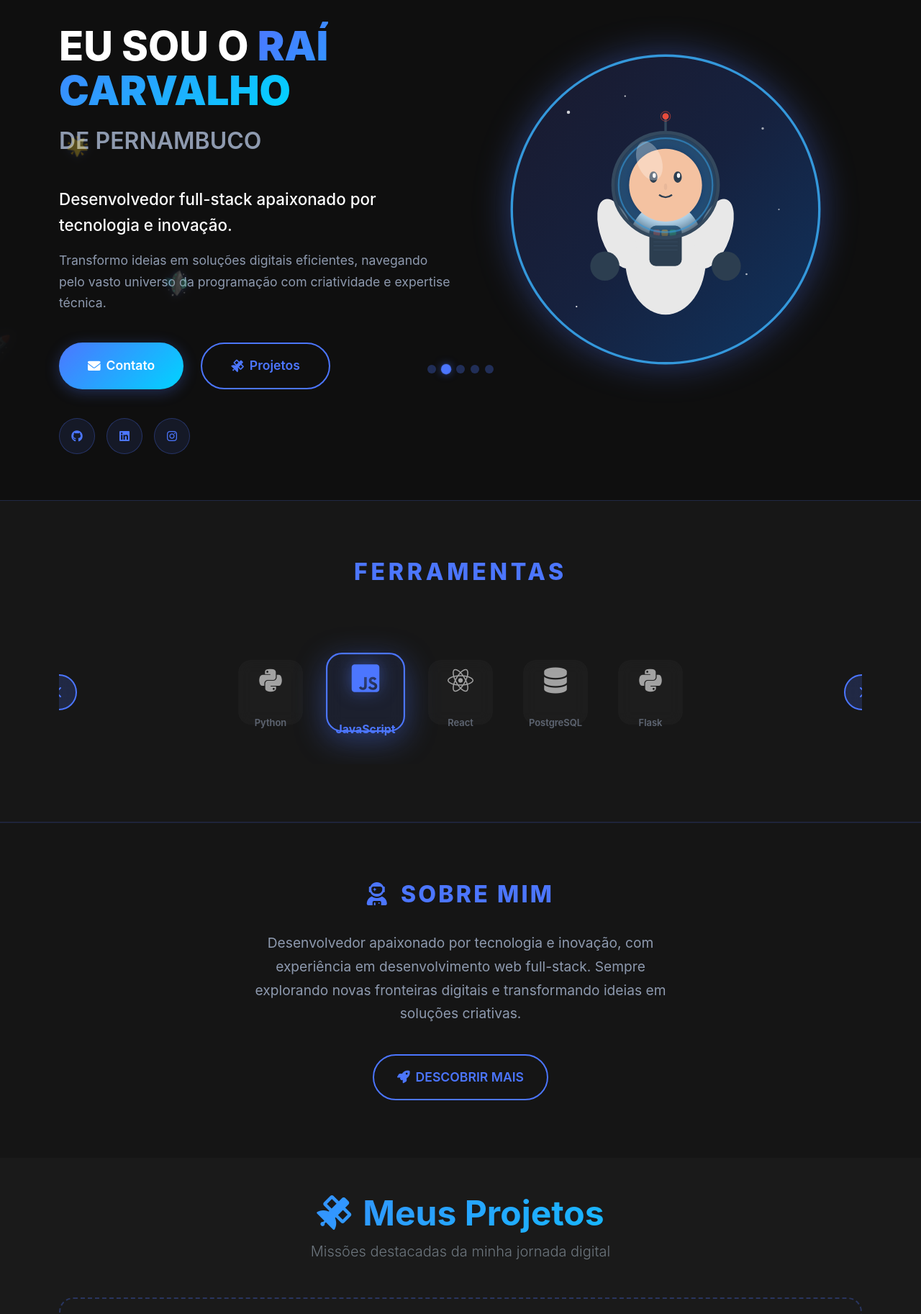
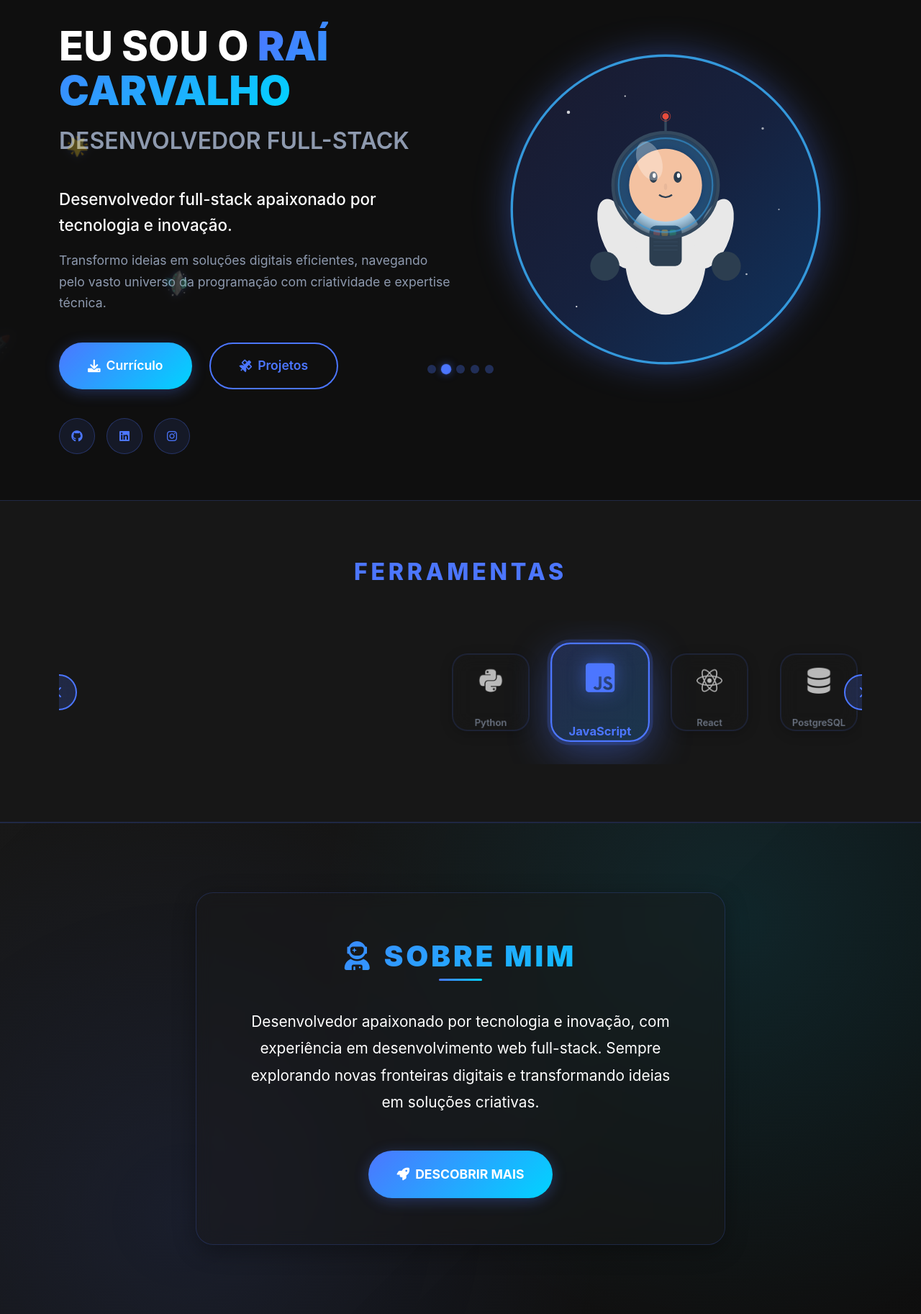
Before and after one commit to Rai123100/Portifolio, a Flask app: page / in a window 1280 px wide. Shown: the part 265-2091 px from the top of the page at 72% size. Run offline with Flask 3, Linux system fonts and the light colour scheme; data that the repository does not hold is empty.

Commit message:
Enhance website aesthetics and carousel functionality for a modern feel
Refactor CSS for improved layout and visual appeal, update the "About Me" section, and enhance the skills carousel with smoother transitions and centering. Change the main page CTA from "Contact" to "Download CV" and update personal details from "Pernambuco" to "Full-Stack Developer" across relevant pages.

Replit-Commit-Author: Agent
Replit-Commit-Session-Id: c49672f6-7531-4e2b-a307-6734338ccf0c
Replit-Commit-Checkpoint-Type: full_checkpoint
Replit-Commit-Screenshot-Url: https://storage.googleapis.com/screenshot-production-us-central1/c01c1622-9337-4499-a1b0-0557b84cf020/c49672f6-7531-4e2b-a307-6734338ccf0c/BzD7Jud

```diff
--- a/static/css/style.css
+++ b/static/css/style.css
@@ -581,8 +581,9 @@ body {
     display: flex;
     gap: 2rem;
     align-items: center;
-    justify-content: center;
-    transition: transform 0.4s cubic-bezier(0.4, 0, 0.2, 1);
+    justify-content: flex-start;
+    transition: transform 0.5s cubic-bezier(0.25, 0.46, 0.45, 0.94);
+    will-change: transform;
 }
 
 .skill-card {
@@ -590,31 +591,54 @@ body {
     flex-direction: column;
     align-items: center;
     justify-content: center;
-    width: 100px;
-    height: 100px;
-    border-radius: 20px;
-    background: rgba(255, 255, 255, 0.05);
-    border: 2px solid transparent;
-    transition: all 0.4s cubic-bezier(0.4, 0, 0.2, 1);
+    width: 120px;
+    height: 120px;
+    border-radius: 24px;
+    background: rgba(26, 26, 26, 0.8);
+    border: 2px solid rgba(76, 118, 255, 0.2);
+    transition: all 0.5s cubic-bezier(0.25, 0.46, 0.45, 0.94);
     cursor: pointer;
     position: relative;
-    backdrop-filter: blur(10px);
-    opacity: 0.6;
+    backdrop-filter: blur(15px);
+    opacity: 0.7;
     transform: scale(0.9);
+    flex-shrink: 0;
+    box-shadow: 0 4px 20px rgba(0, 0, 0, 0.3);
+}
+
+.skill-card::before {
+    content: '';
+    position: absolute;
+    top: 0;
+    left: 0;
+    right: 0;
+    bottom: 0;
+    background: var(--gradient-primary);
+    opacity: 0;
+    border-radius: 22px;
+    transition: opacity 0.3s ease;
+    z-index: -1;
 }
 
 .skill-card.active {
     opacity: 1;
-    transform: scale(1.1);
+    transform: scale(1.15);
     border-color: var(--primary-color);
-    box-shadow: 0 10px 40px rgba(76, 118, 255, 0.4);
-    background: rgba(76, 118, 255, 0.1);
-}
-
-.skill-card:hover {
+    box-shadow:
+        0 0 0 4px rgba(76, 118, 255, 0.2),
+        0 15px 50px rgba(76, 118, 255, 0.4);
+    background: rgba(76, 118, 255, 0.15);
+}
+
+.skill-card.active::before {
+    opacity: 0.1;
+}
+
+.skill-card:hover:not(.active) {
     opacity: 0.9;
     transform: scale(1.05);
     border-color: rgba(76, 118, 255, 0.5);
+    box-shadow: 0 8px 30px rgba(76, 118, 255, 0.2);
 }
 
 .skill-icon {
@@ -706,60 +730,124 @@ body {
     transform: scale(1.1);
 }
 
-/* About Preview Section */
+/* About Preview Section - Enhanced */
 .about-preview-section {
-    background: rgba(26, 26, 26, 0.6);
-    padding: 5rem 0;
-    border-top: 1px solid rgba(76, 118, 255, 0.1);
+    background: linear-gradient(135deg, rgba(26, 26, 26, 0.8) 0%, rgba(15, 15, 15, 0.9) 100%);
+    padding: 6rem 0;
+    border-top: 1px solid rgba(76, 118, 255, 0.2);
+    border-bottom: 1px solid rgba(76, 118, 255, 0.1);
+    position: relative;
+    overflow: hidden;
+}
+
+.about-preview-section::before {
+    content: '';
+    position: absolute;
+    top: 0;
+    left: 0;
+    right: 0;
+    bottom: 0;
+    background:
+        radial-gradient(circle at 20% 80%, rgba(76, 118, 255, 0.1) 0%, transparent 50%),
+        radial-gradient(circle at 80% 20%, rgba(0, 212, 255, 0.1) 0%, transparent 50%);
+    pointer-events: none;
 }
 
 .about-preview-content {
+    max-width: 800px;
+    margin: 0 auto;
+    position: relative;
+    z-index: 2;
+    background: rgba(26, 26, 26, 0.4);
+    backdrop-filter: blur(10px);
+    border-radius: 24px;
+    padding: 4rem 3rem;
+    border: 1px solid rgba(76, 118, 255, 0.2);
+    box-shadow: 0 8px 32px rgba(0, 0, 0, 0.3);
+}
+
+.about-preview-title {
+    font-size: 2.5rem;
+    font-weight: 900;
+    background: var(--gradient-primary);
+    -webkit-background-clip: text;
+    background-clip: text;
+    -webkit-text-fill-color: transparent;
+    letter-spacing: 0.1em;
+    margin-bottom: 3rem;
+    text-align: center;
+    position: relative;
+}
+
+.about-preview-title::after {
+    content: '';
+    position: absolute;
+    bottom: -10px;
+    left: 50%;
+    transform: translateX(-50%);
+    width: 60px;
+    height: 3px;
+    background: var(--gradient-primary);
+    border-radius: 2px;
+}
+
+.about-preview-text {
+    margin: 3rem 0;
+    text-align: center;
+}
+
+.preview-description {
+    font-size: 1.3rem;
+    line-height: 1.8;
+    color: var(--text-light);
+    margin-bottom: 0;
+    font-weight: 400;
     max-width: 600px;
     margin: 0 auto;
 }
 
-.about-preview-title {
-    font-size: 2rem;
-    font-weight: 800;
-    color: var(--primary-color);
-    letter-spacing: 0.1em;
-    margin-bottom: 2rem;
-}
-
-.about-preview-text {
-    margin: 2rem 0;
-}
-
-.preview-description {
-    font-size: 1.2rem;
-    line-height: 1.7;
-    color: var(--text-muted);
-    margin-bottom: 0;
-}
-
 .about-preview-cta {
-    margin-top: 2.5rem;
+    margin-top: 3rem;
+    text-align: center;
 }
 
 .btn-discover {
     display: inline-flex;
     align-items: center;
-    padding: 1rem 2rem;
-    background: transparent;
-    color: var(--primary-color);
-    border: 2px solid var(--primary-color);
+    padding: 1.2rem 2.5rem;
+    background: var(--gradient-primary);
+    color: white;
+    border: none;
     border-radius: 50px;
-    font-weight: 600;
+    font-weight: 700;
     font-size: 1.1rem;
     text-decoration: none;
-    transition: all 0.3s ease;
+    transition: all 0.4s cubic-bezier(0.4, 0, 0.2, 1);
+    box-shadow: 0 4px 20px rgba(76, 118, 255, 0.3);
+    position: relative;
+    overflow: hidden;
+}
+
+.btn-discover::before {
+    content: '';
+    position: absolute;
+    top: 0;
+    left: 0;
+    right: 0;
+    bottom: 0;
+    background: var(--gradient-primary);
+    opacity: 0;
+    transition: opacity 0.3s ease;
 }
 
 .btn-discover:hover {
-    background: var(--primary-color);
+    transform: translateY(-3px) scale(1.05);
+    box-shadow: 0 8px 30px rgba(76, 118, 255, 0.5);
     color: white;
-    transform: translateY(-2px);
-    box-shadow: 0 4px 20px rgba(76, 118, 255, 0.3);
+}
+
+.btn-discover:hover::before {
+    opacity: 1;
 }
 
 /* About Page Hero Section */
--- a/templates/about.html
+++ b/templates/about.html
@@ -18,7 +18,7 @@
 
                             <h1 class="about-main-title mb-4">
                                 EU SOU O <span class="highlight-text">RAÍ CARVALHO</span><br>
-                                <span class="subtitle-text">DE PERNAMBUCO</span>
+                                <span class="subtitle-text">DESENVOLVEDOR FULL-STACK</span>
                             </h1>
 
                             <div class="about-intro mb-5">
--- a/templates/index.html
+++ b/templates/index.html
@@ -17,7 +17,7 @@
 
                         <h1 class="hero-main-title">
                             EU SOU O <span class="name-highlight">RAÍ CARVALHO</span><br>
-                            <span class="location-text">DE PERNAMBUCO</span>
+                            <span class="location-text">DESENVOLVEDOR FULL-STACK</span>
                         </h1>
 
                         <div class="hero-description">
@@ -31,8 +31,8 @@
                         </div>
 
                         <div class="hero-actions">
-                            <a href="mailto:raicarvalho343@gmail.com" class="btn-contact-hero">
-                                <i class="fas fa-envelope me-2"></i>Contato
+                            <a href="#" class="btn-contact-hero" onclick="downloadCV()">
+                                <i class="fas fa-download me-2"></i>Currículo
                             </a>
                             <a href="#projetos" class="btn-projects-hero">
                                 <i class="fas fa-satellite me-2"></i>Projetos
@@ -174,6 +174,7 @@
         const indicators = document.querySelectorAll('.indicator');
         const prevBtn = document.getElementById('prevBtn');
         const nextBtn = document.getElementById('nextBtn');
+        const skillsTrack = document.getElementById('skillsTrack');
 
         let currentIndex = 1; // Start with JavaScript as active
         let autoRotateInterval;
@@ -191,6 +192,17 @@
                 indicators[index].classList.add('active');
             }
 
+            // Smooth track movement - center the active card
+            if (skillsTrack && skillCards[index]) {
+                const cardWidth = skillCards[index].offsetWidth;
+                const gap = 32; // 2rem gap
+                const totalWidth = cardWidth + gap;
+                const centerOffset = (skillsTrack.parentElement.offsetWidth / 2) - (cardWidth / 2);
+                const translateX = centerOffset - (index * totalWidth);
+
+                skillsTrack.style.transform = `translateX(${translateX}px)`;
+            }
+
             currentIndex = index;
         }
 
@@ -205,7 +217,7 @@
         }
 
         function startAutoRotate() {
-            autoRotateInterval = setInterval(nextSlide, 3000);
+            autoRotateInterval = setInterval(nextSlide, 4000);
         }
 
         function stopAutoRotate() {
@@ -217,7 +229,7 @@
             nextBtn.addEventListener('click', () => {
                 stopAutoRotate();
                 nextSlide();
-                setTimeout(startAutoRotate, 5000); // Restart after 5 seconds
+                setTimeout(startAutoRotate, 6000); // Restart after 6 seconds
             });
         }
 
@@ -225,7 +237,7 @@
             prevBtn.addEventListener('click', () => {
                 stopAutoRotate();
                 prevSlide();
-                setTimeout(startAutoRotate, 5000);
+                setTimeout(startAutoRotate, 6000);
             });
         }
 
@@ -234,7 +246,7 @@
             indicator.addEventListener('click', () => {
                 stopAutoRotate();
                 updateCarousel(index);
-                setTimeout(startAutoRotate, 5000);
+                setTimeout(startAutoRotate, 6000);
             });
         });
 
@@ -243,9 +255,12 @@
             card.addEventListener('click', () => {
                 stopAutoRotate();
                 updateCarousel(index);
-                setTimeout(startAutoRotate, 5000);
+                setTimeout(startAutoRotate, 6000);
             });
         });
+
+        // Initialize carousel position
+        updateCarousel(currentIndex);
 
         // Start auto rotation
         startAutoRotate();
@@ -256,7 +271,23 @@
             carousel.addEventListener('mouseenter', stopAutoRotate);
             carousel.addEventListener('mouseleave', startAutoRotate);
         }
+
+        // Handle window resize
+        window.addEventListener('resize', () => {
+            updateCarousel(currentIndex);
+        });
     });
+
+    // CV Download Function
+    function downloadCV() {
+        // Create a temporary download link
+        const link = document.createElement('a');
+        link.href = '#'; // Replace with actual CV file path when available
+        link.download = 'Rai_Carvalho_CV.pdf';
+
+        // For now, show a message to the user
+        alert('Currículo será disponibilizado em breve! Entre em contato para solicitar: raicarvalho343@gmail.com');
+    }
     </script>
 
     <!-- Projetos Section -->
```
Lines whose indentation alone changed are shown as unchanged.
